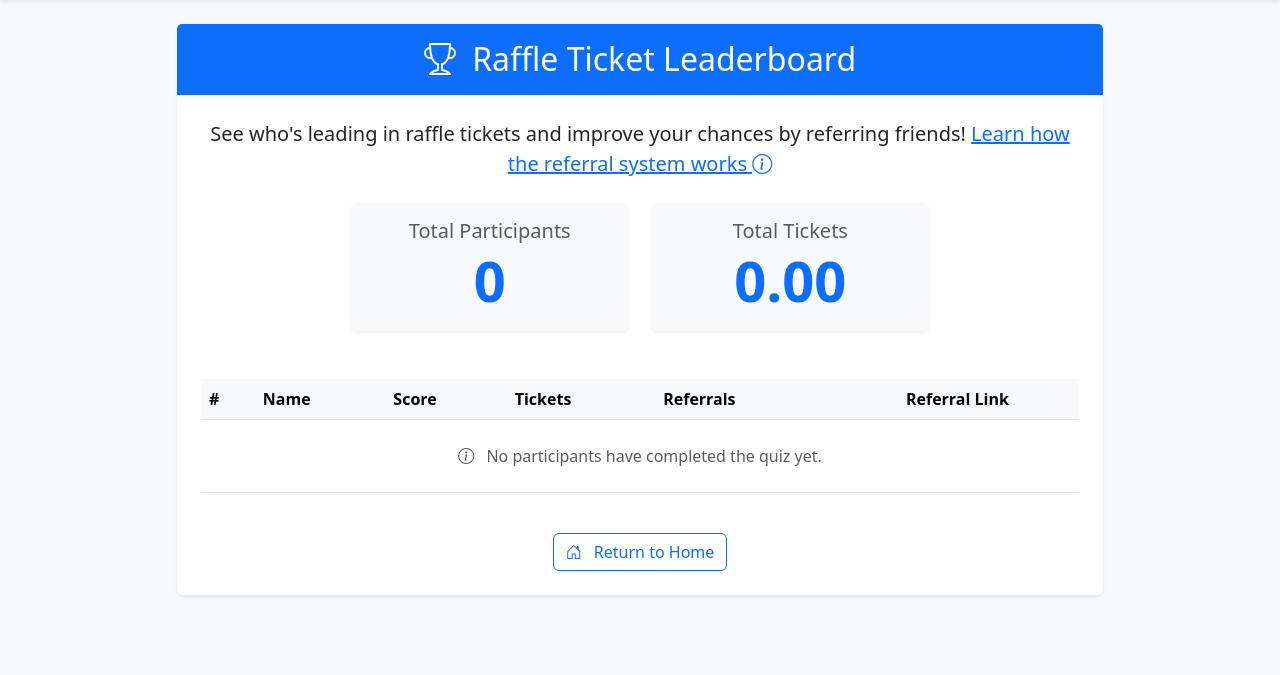
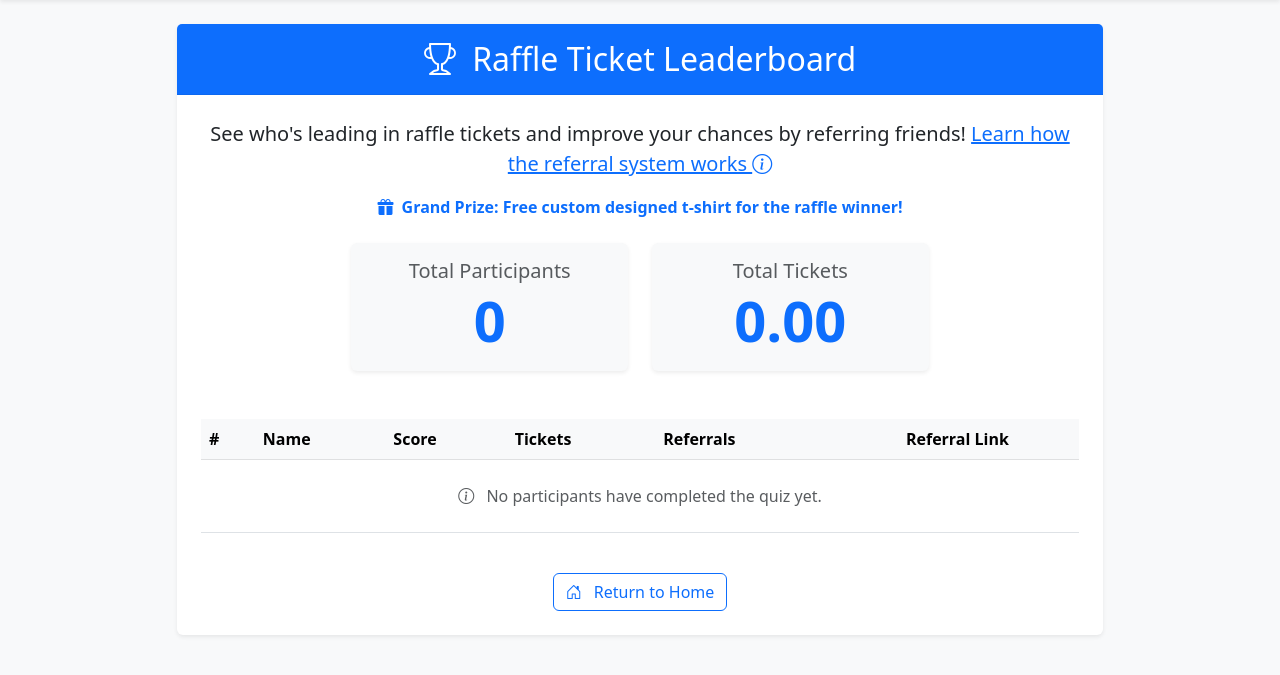
Before and after one commit to Injng/speedierwatch, a Django app: page /leaderboard/ in a window 1280 px wide. Shown: the part 56-731 px from the top of the page. Run offline with Django 5.2, Linux system fonts and the light colour scheme; data that the repository does not hold is empty; some libraries are stand-ins or nearby versions.

Commit message:
feat: add favicon and update referral prize details in multiple templates

```diff
--- a/templates/base.html
+++ b/templates/base.html
@@ -4,6 +4,7 @@
     <meta charset="UTF-8">
     <meta name="viewport" content="width=device-width, initial-scale=1.0">
     <title>{% block title %}SpeedierWatch Study{% endblock %}</title>
+    <link rel="icon" href="/static/img/favicon.ico">
     <link href="https://cdn.jsdelivr.net/npm/bootstrap@5.3.0/dist/css/bootstrap.min.css" rel="stylesheet">
     <link rel="stylesheet" href="https://cdn.jsdelivr.net/npm/bootstrap-icons@1.10.5/font/bootstrap-icons.css">
     <style>
--- a/templates/study/home.html
+++ b/templates/study/home.html
@@ -46,6 +46,7 @@
                                     <li>Complete a brief quiz about the content</li>
                                     <li>View your results and study information</li>
                                     <li>Earn raffle tickets based on your performance</li>
+                                    <li>Winner gets a free custom designed t-shirt</li>
                                 </ul>
                                 <div class="mt-3 text-muted">
                                     <i class="bi bi-clock me-1"></i>
--- a/templates/study/leaderboard.html
+++ b/templates/study/leaderboard.html
@@ -16,7 +16,10 @@
                 <div class="text-center mb-4">
                     <p class="lead">
                         See who's leading in raffle tickets and improve your chances by referring friends!
-                        <a href="#" data-bs-toggle="modal" data-bs-target="#referralInfoModal">Learn how the referral system works <i class="bi bi-info-circle text-primary"></i></a>
+                        <a href="#" onclick="showReferralInfo(); return false;">Learn how the referral system works <i class="bi bi-info-circle text-primary"></i></a>
+                    </p>
+                    <p class="text-primary fw-bold">
+                        <i class="bi bi-gift-fill me-1"></i> Grand Prize: Free custom designed t-shirt for the raffle winner!
                     </p>
 
                     <div class="row align-items-center justify-content-center mt-4 mb-5">
@@ -111,7 +114,70 @@
             button.innerHTML = originalHTML;
         }, 2000);
     }
+
+    function showReferralInfo() {
+        var content = `
+            <div style="position:fixed; top:0; left:0; right:0; bottom:0; background:rgba(0,0,0,0.5); z-index:1000; display:flex; justify-content:center; align-items:center;">
+                <div style="background:white; max-width:800px; max-height:80vh; width:90%; border-radius:5px; overflow-y:auto; box-shadow:0 0 20px rgba(0,0,0,0.3);">
+                    <div style="background:#0d6efd; color:white; padding:15px; display:flex; justify-content:space-between; align-items:center;">
+                        <h5 style="margin:0;"><i class="bi bi-share-fill me-2"></i> How the Referral System Works</h5>
+                        <button onclick="closePopup()" style="background:none; border:none; color:white; font-size:20px; cursor:pointer;">&times;</button>
+                    </div>
+                    <div style="padding:20px;">
+                        <div>
+                            <h4>Cascading Referral Rewards</h4>
+                            <p>Our referral system rewards you for not just your direct referrals, but for anyone they refer as well! The benefits cascade up to 5 levels deep.</p>
+                            <p class="text-primary fw-bold"><i class="bi bi-gift-fill me-1"></i> Raffle Prize: Free custom designed t-shirt for the winner!</p>
+                        </div>
+
+                        <div style="margin:20px 0; padding:15px; border:1px solid #dee2e6; border-radius:5px;">
+                            <h5>How Tickets Are Calculated</h5>
+                            <div style="margin-bottom:15px;">
+                                <h6 style="color:#0d6efd;">Base Tickets</h6>
+                                <p>You earn <strong>2 tickets</strong> for each correct answer on the quiz.</p>
+                                <div style="background:#f8f9fa; padding:10px; border-radius:5px;">
+                                    <div style="display:flex; align-items:center;">
+                                        <div style="margin-right:10px;"><i class="bi bi-calculator fs-4 text-primary"></i></div>
+                                        <div>
+                                            <p style="margin:0;"><strong>Example:</strong> 7 correct answers = 14 base tickets</p>
+                                            <p style="margin:0; color:#6c757d; font-size:0.875rem;">Calculation: 7 × 2 = 14</p>
+                                        </div>
+                                    </div>
+                                </div>
+                            </div>
+                            <div>
+                                <h6 style="color:#0d6efd;">Referral Bonuses</h6>
+                                <p>You receive <strong>20%</strong> of the tickets earned by people you refer, and this continues up to 5 levels deep!</p>
+                            </div>
+                        </div>
+
+                        <div style="background:#cff4fc; padding:15px; border-radius:5px; display:flex;">
+                            <div style="margin-right:10px;"><i class="bi bi-lightbulb fs-4"></i></div>
+                            <div>
+                                <strong>Pro Tip:</strong> To maximize your tickets, refer as many people as possible! The more people you refer, the more tickets you earn. This creates a network effect that benefits everyone.
+                            </div>
+                        </div>
+                    </div>
+                    <div style="padding:15px; background:#f8f9fa; text-align:right; border-top:1px solid #dee2e6;">
+                        <button onclick="closePopup()" style="background:#0d6efd; color:white; border:none; padding:6px 16px; border-radius:4px; cursor:pointer;">Got it!</button>
+                    </div>
+                </div>
+            </div>
+        `;
+
+        var popupDiv = document.createElement('div');
+        popupDiv.id = 'referralInfoPopup';
+        popupDiv.innerHTML = content;
+        document.body.appendChild(popupDiv);
+        document.body.style.overflow = 'hidden';
+    }
+
+    function closePopup() {
+        var popup = document.getElementById('referralInfoPopup');
+        if (popup) {
+            document.body.removeChild(popup);
+            document.body.style.overflow = '';
+        }
+    }
 </script>
 {% endblock %}
-
-{% include "study/referral_info.html" %}
--- a/templates/study/referral_info.html
+++ b/templates/study/referral_info.html
@@ -14,6 +14,9 @@
           <p>
             Our referral system rewards you for not just your direct referrals, but for anyone they refer as well!
             The benefits cascade up to 5 levels deep.
+          </p>
+          <p class="text-primary fw-bold">
+            <i class="bi bi-gift-fill me-1"></i> Raffle Prize: Free custom designed t-shirt for the winner!
           </p>
         </div>
 
```
Also changed, not shown: static/img/favicon.ico (added).
